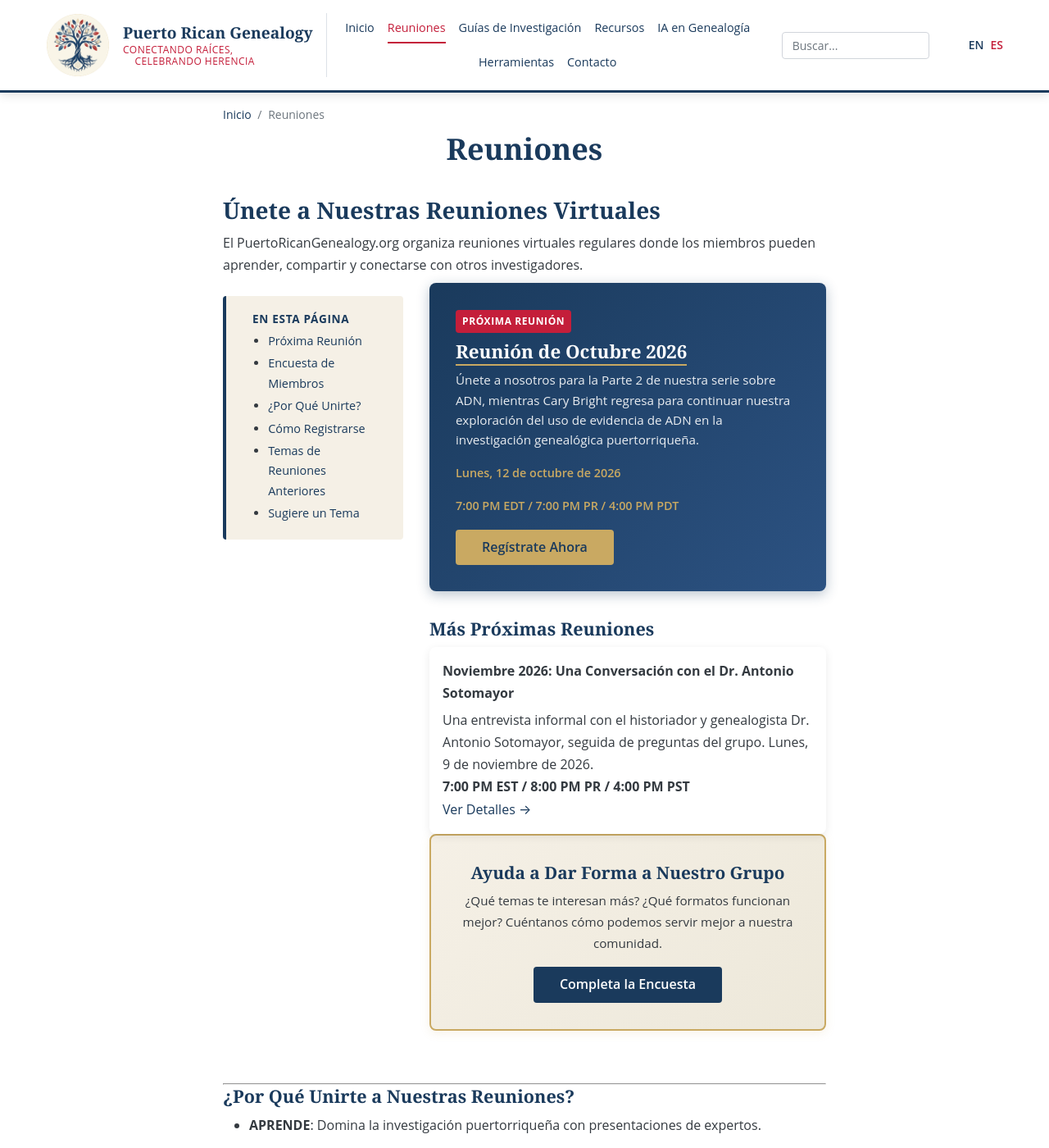
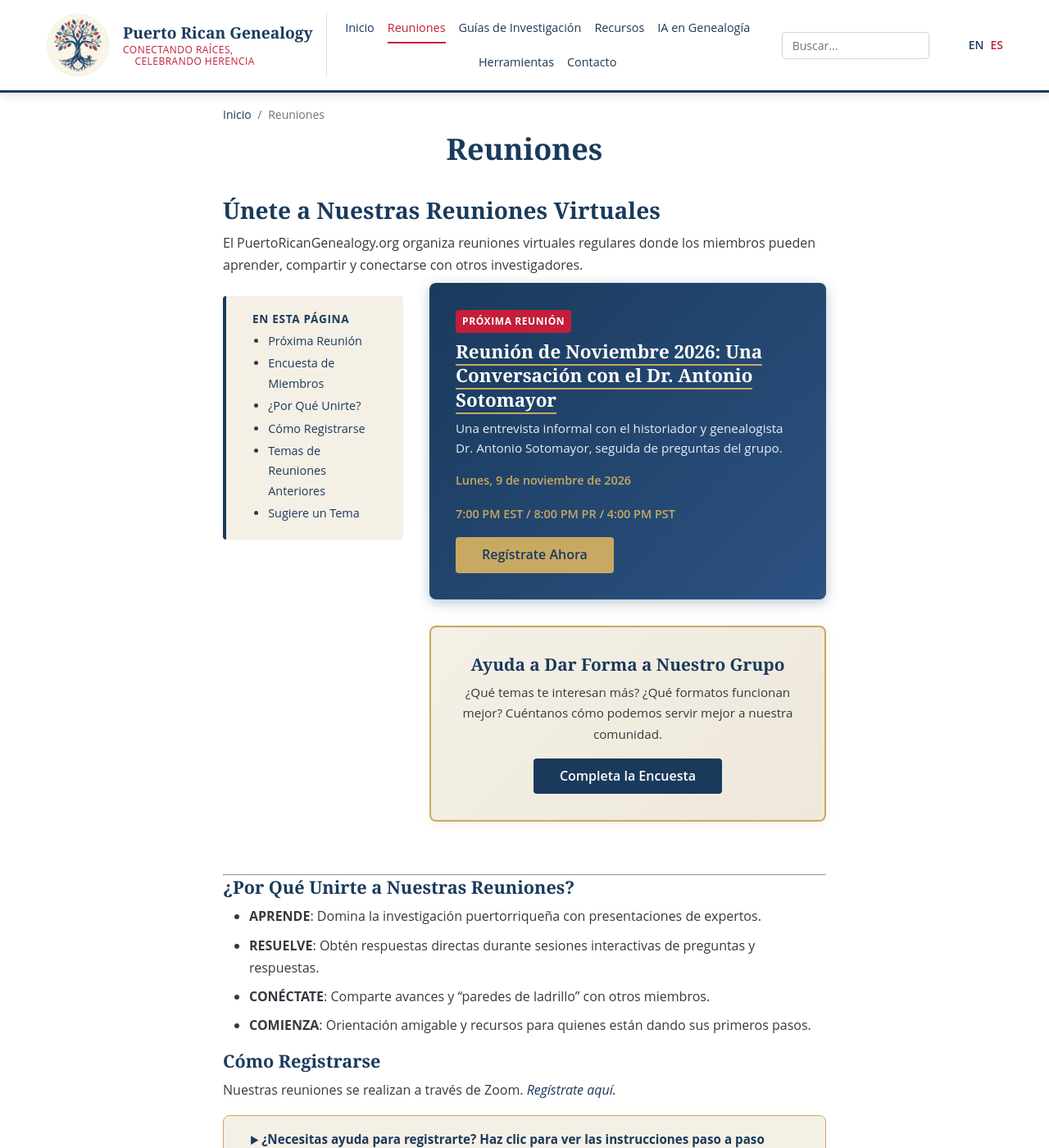
Before and after one commit to SylviaVargas/puertoricangenealogygroup, a Jekyll site: the page built from es/reuniones.md, in a window 1280 px wide and 1400 px high. Shown: the whole window at 82% size. Built offline with Jekyll 4.4.1, drawn with Linux system fonts in a browser that asks for light colours; some of the changed text lies outside the part shown.

Commit message:
Meeting updates

```diff
--- a/es/reuniones.md
+++ b/es/reuniones.md
@@ -30,26 +30,13 @@
 
 <div id="proxima-reunion" class="meeting-card">
   <div class="meeting-card-label">Próxima Reunión</div>
-  <h3><a href="{{ '/es/reunion-octubre-2026/' | relative_url }}">Reunión de Octubre 2026</a></h3>
-  <p>Únete a nosotros para la Parte 2 de nuestra serie sobre ADN, mientras Cary Bright regresa para continuar nuestra exploración del uso de evidencia de ADN en la investigación genealógica puertorriqueña.</p>
+  <h3><a href="{{ '/es/reunion-noviembre-2026/' | relative_url }}">Reunión de Noviembre 2026: Una Conversación con el Dr. Antonio Sotomayor</a></h3>
+  <p>Una entrevista informal con el historiador y genealogista Dr. Antonio Sotomayor, seguida de preguntas del grupo.</p>
   <div class="meeting-card-details">
-    <span>Lunes, 12 de octubre de 2026</span>
-    <span>7:00 PM EDT / 7:00 PM PR / 4:00 PM PDT</span>
+    <span>Lunes, 9 de noviembre de 2026</span>
+    <span>7:00 PM EST / 8:00 PM PR / 4:00 PM PST</span>
   </div>
   <a href="https://us06web.zoom.us/meeting/register/chSyaQqxRzSxOaeXxJmM0Q" class="btn btn-primary" target="_blank" rel="noopener noreferrer">Regístrate Ahora</a>
-</div>
-
-<h3 class="upcoming-more-label">Más Próximas Reuniones</h3>
-<div class="card-grid">
-
-<div class="card meeting-grid-card">
-<div class="card-title">Noviembre 2026: Una Conversación con el Dr. Antonio Sotomayor</div>
-<div class="card-desc">Una entrevista informal con el historiador y genealogista Dr. Antonio Sotomayor, seguida de preguntas del grupo. Lunes, 9 de noviembre de 2026.<br><strong>7:00 PM EST / 8:00 PM PR / 4:00 PM PST</strong></div>
-<div class="card-footer">
-<a href="{{ '/es/reunion-noviembre-2026/' | relative_url }}" class="card-link">Ver Detalles &#8594;</a>
-</div>
-</div>
-
 </div>
 
 <div id="encuesta-miembros" class="poll-callout">
```
Also changed, not shown: other parts of es/reuniones.md (+2 -1 lines), meetings.md (+6 -18 lines).
